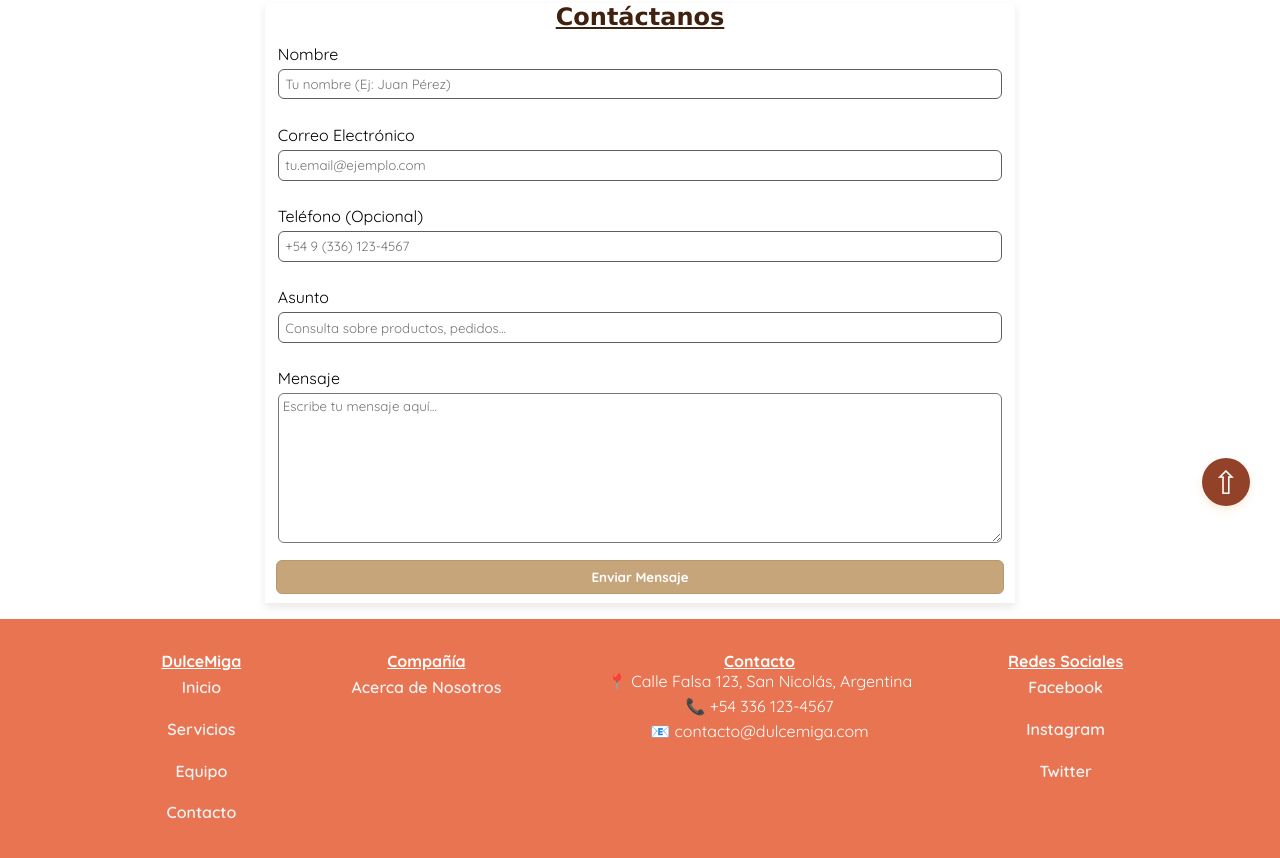
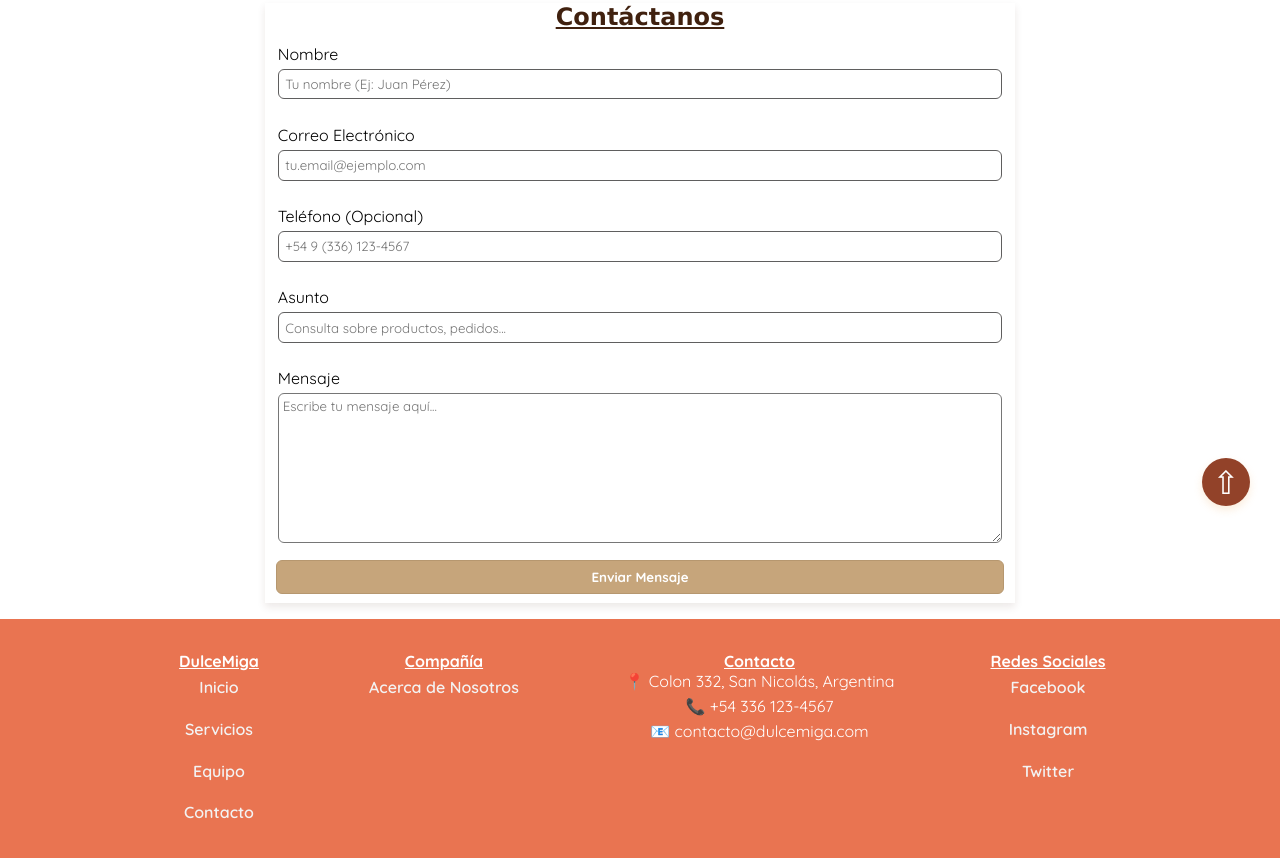
Before and after one commit to vgarcia2024/DulceMiga-Panaderia, a plain HTML site: page pages/contact.html in a window 1280 px wide. Shown: the part 264-1122 px from the top of the page. Drawn offline with Linux system fonts and the light colour scheme.

Commit message:
Direccion - CONTACT

```diff
--- a/pages/contact.html
+++ b/pages/contact.html
@@ -129,7 +129,7 @@
         <div>
           <h4>Contacto</h4>
           <ul>
-            <li>📍 Calle Falsa 123, San Nicolás, Argentina</li>
+            <li>📍 Colon 332, San Nicolás, Argentina</li>
             <li>📞 +54 336 123-4567</li>
             <li>📧 contacto@dulcemiga.com</li>
           </ul>
```
